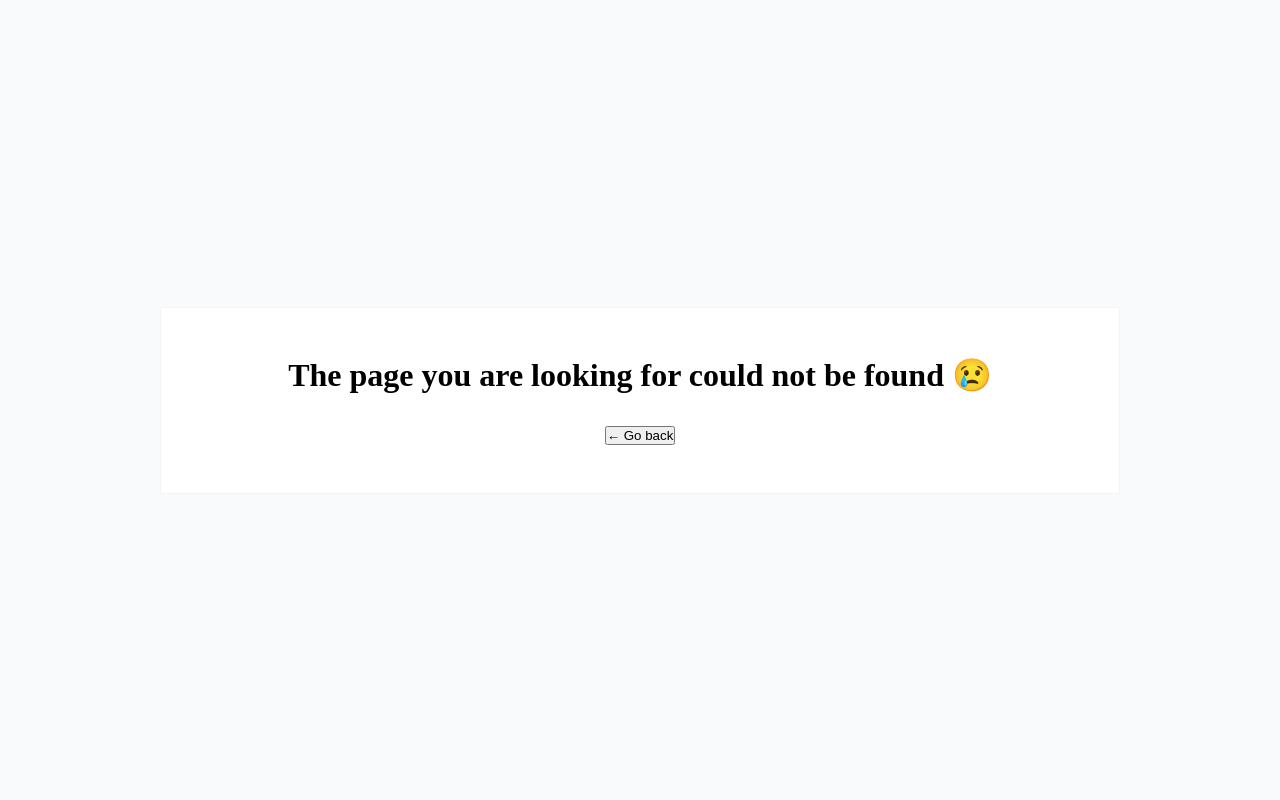
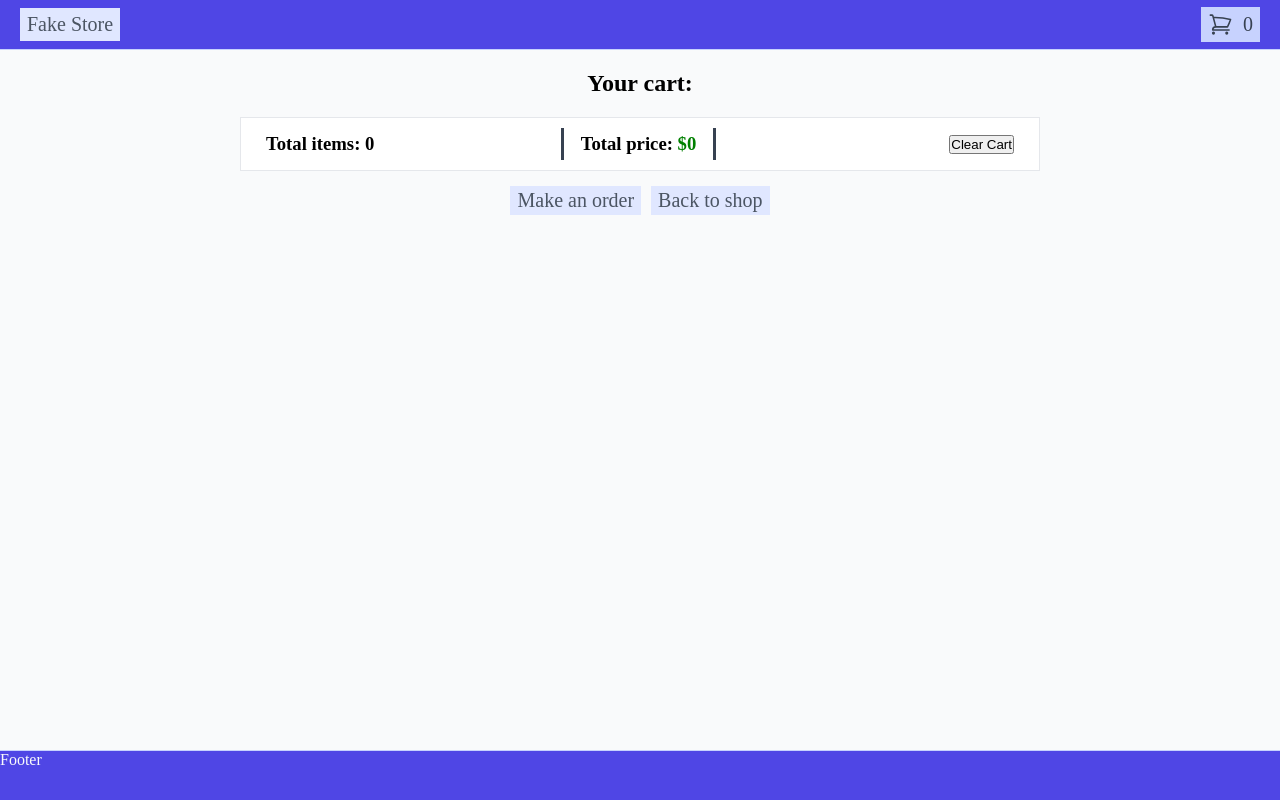
Before and after one commit to rgb-katana/intern-lad-store, a React (Vite) app: page /shop/cart in a window 1280 px wide. Built offline with nearby package versions, Linux system fonts and the light colour scheme.

Commit message:
implement cart page and cart functionality

```diff
--- a/package.json
+++ b/package.json
@@ -12,6 +12,7 @@
   "dependencies": {
     "@reduxjs/toolkit": "^1.9.6",
     "axios": "^1.5.0",
+    "prop-types": "^15.8.1",
     "react": "^18.2.0",
     "react-dom": "^18.2.0",
     "react-icons": "^4.11.0",
--- a/src/App.jsx
+++ b/src/App.jsx
@@ -6,6 +6,7 @@ import Product from './pages/Product';
 import { Provider } from 'react-redux';
 import store from './store';
 import PageNotFound from './pages/PageNotFound';
+import Cart from './pages/Cart';
 
 function App() {
   return (
@@ -17,6 +18,7 @@ function App() {
             <Route index element={<Navigate replace to="shop/products/1" />} />
             <Route path="shop/products/:page" element={<Shop />} />
             <Route path="shop/product/:id" element={<Product />} />
+            <Route path="shop/cart" element={<Cart />} />
           </Route>
           <Route path="*" element={<PageNotFound />} />
         </Routes>
--- /dev/null
+++ b/src/features/Cart/CartItem.jsx
@@ -0,0 +1,64 @@
+import PropTypes from 'prop-types';
+import { useSelector } from 'react-redux';
+
+import styled from 'styled-components';
+import { getCurrentQuantityById } from './cartSlice';
+import UpdateItemQuantity from './UpdateItemQuantity';
+
+export const StyledCartItem = styled.div`
+  background-color: white;
+  padding: 1rem 2rem;
+  border: 1px solid var(--color-grey-200);
+  display: grid;
+  grid-template-columns: 2fr 1fr 2fr;
+`;
+
+export const InnerContainer = styled.div`
+  align-self: center;
+  display: flex;
+  height: 100%;
+  justify-content: center;
+  align-items: center;
+  padding: 0.5rem;
+  &:first-child {
+    justify-content: left;
+  }
+  &:not(:last-child) {
+    border-right: 3px solid var(--color-grey-700);
+  }
+  &:last-child {
+    justify-content: right;
+  }
+`;
+
+export const Price = styled.span`
+  color: green;
+`;
+
+function CartItem({ item }) {
+  const currentQuantity = useSelector(getCurrentQuantityById(item.id));
+
+  return (
+    <StyledCartItem>
+      <InnerContainer>
+        <span>{item.title}</span>
+      </InnerContainer>
+      <InnerContainer>
+        <Price>${item.price}</Price>
+      </InnerContainer>
+      <InnerContainer>
+        <UpdateItemQuantity product={item} currentQuantity={currentQuantity} />
+      </InnerContainer>
+    </StyledCartItem>
+  );
+}
+
+export default CartItem;
+
+CartItem.propTypes = {
+  item: PropTypes.shape({
+    title: PropTypes.string,
+    price: PropTypes.number,
+    id: PropTypes.number,
+  }),
+};
--- a/src/features/Cart/CartList.jsx
+++ b/src/features/Cart/CartList.jsx
@@ -1,9 +1,49 @@
-import styled from "styled-components";
+import PropTypes from 'prop-types';
+import styled from 'styled-components';
+import CartItem, { InnerContainer, Price, StyledCartItem } from './CartItem';
+import { useDispatch, useSelector } from 'react-redux';
+import { clearCart, getTotalCartPrice } from './cartSlice';
 
-const StyledCartList = styled.div``;
+const StyledCartList = styled.ul`
+  margin-top: 2rem;
+  width: 95%;
+  max-width: 80rem;
+  display: grid;
+  grid-template-rows: auto;
+  gap: 2rem;
+  margin-bottom: 1.5rem;
+`;
 
-function CartList() {
-  return <StyledCartList></StyledCartList>;
+function CartList({ cart }) {
+  const dispatch = useDispatch();
+  const price = useSelector(getTotalCartPrice);
+
+  return (
+    <StyledCartList>
+      {cart.map(item => (
+        <li key={item.id}>
+          <CartItem item={item} />
+        </li>
+      ))}
+      <StyledCartItem>
+        <InnerContainer>
+          <h3>Total items: {cart.length}</h3>
+        </InnerContainer>
+        <InnerContainer>
+          <h3 style={{ textAlign: 'center' }}>
+            Total price: <Price>${price}</Price>
+          </h3>
+        </InnerContainer>
+        <InnerContainer>
+          <button onClick={() => dispatch(clearCart())}>Clear Cart</button>
+        </InnerContainer>
+      </StyledCartItem>
+    </StyledCartList>
+  );
 }
 
 export default CartList;
+
+CartList.propTypes = {
+  cart: PropTypes.array,
+};
--- a/src/features/Cart/cartSlice.js
+++ b/src/features/Cart/cartSlice.js
@@ -1,11 +1,11 @@
-import { createSlice } from "@reduxjs/toolkit";
+import { createSlice } from '@reduxjs/toolkit';
 
 const initialState = {
   cart: [],
 };
 
 const cartSlice = createSlice({
-  name: "cart",
+  name: 'cart',
   initialState,
   reducers: {
     addItem(state, action) {
@@ -13,17 +13,17 @@ const cartSlice = createSlice({
     },
     deleteItem(state, action) {
       // Можно сделать пейлоад айди просто
-      state.cart = state.cart.filter((item) => item.id !== action.payload.id);
+      state.cart = state.cart.filter(item => item.id !== action.payload.id);
     },
     increaseItemQuantity(state, action) {
       // Можно сделать пейлоад айди просто
-      const item = state.cart.find((item) => item.id === action.payload.id);
+      const item = state.cart.find(item => item.id === action.payload.id);
       item.quantity++;
       item.totalPrice = item.quantity * item.price;
     },
     decreaseItemQuantity(state, action) {
       // тоже можно сделать пейлоад простым айди и ещё аккуратнее с последним ифом
-      const item = state.cart.find((item) => item.id === action.payload.id);
+      const item = state.cart.find(item => item.id === action.payload.id);
       item.quantity--;
       item.totalPrice = item.quantity * item.price;
 
@@ -45,10 +45,10 @@ export const {
   clearCart,
 } = cartSlice.actions;
 
-export const getCurrentQuantityById = (id) => (state) =>
-  state.cart.cart.find((item) => item.id === id)?.quantity ?? 0;
+export const getCurrentQuantityById = id => state =>
+  state.cart.cart.find(item => item.id === id)?.quantity ?? 0;
 
-export const getTotalCartPrice = (state) =>
+export const getTotalCartPrice = state =>
   state.cart.cart.reduce((accum, cur) => accum + cur.totalPrice, 0);
 
-// export const getCart = (state) => state.cart.cart;
+export const getCart = state => state.cart.cart;
--- a/src/pages/Cart.jsx
+++ b/src/pages/Cart.jsx
@@ -1,9 +1,61 @@
-import styled from "styled-components";
+import { useSelector } from 'react-redux';
+import styled from 'styled-components';
+import { getCart } from '../features/Cart/cartSlice';
+import CartList from '../features/Cart/CartList';
+import { NavLink } from 'react-router-dom';
+import Row from '../ui/Row';
 
-const StyledCart = styled.div``;
+const StyledCart = styled.div`
+  padding-left: 1rem;
+  padding-right: 1rem;
+  padding-top: 0.8rem;
+  padding-bottom: 0.8rem;
+  padding: 2rem;
+  display: flex;
+  justify-content: center;
+  flex-direction: column;
+  align-items: center;
+`;
+
+const StyledNavLink = styled(NavLink)`
+  width: auto;
+  padding: 0.3rem 0.7rem;
+  align-self: center;
+  text-align: center;
+
+  &:link,
+  &:visited {
+    color: var(--color-grey-600);
+    background-color: var(--color-main-100);
+    font-size: 1.6rem;
+    font-weight: 500;
+    font-size: 2rem;
+  }
+
+  &:hover,
+  &:active,
+  &.active:link,
+  &.active:visited {
+    /* color: var(--color-grey-800); */
+    color: var(--color-grey-50);
+    background-color: var(--color-main-600);
+    border-radius: var(--border-radius-sm);
+  }
+`;
 
 function Cart() {
-  return <StyledCart></StyledCart>;
+  const cart = useSelector(getCart);
+
+  return (
+    <StyledCart>
+      <h2>Your cart:</h2>
+      <CartList cart={cart} />
+      <Row type="horizontal">
+        <StyledNavLink to="/order">Make an order</StyledNavLink>
+        <StyledNavLink to="/">Back to shop</StyledNavLink>
+      </Row>
+    </StyledCart>
+  );
 }
 
 export default Cart;
--- a/src/ui/Header.jsx
+++ b/src/ui/Header.jsx
@@ -1,6 +1,8 @@
-import { NavLink } from "react-router-dom";
-import styled from "styled-components";
-import { HiOutlineShoppingCart } from "react-icons/hi2";
+import { NavLink } from 'react-router-dom';
+import styled from 'styled-components';
+import { HiOutlineShoppingCart } from 'react-icons/hi2';
+import { useSelector } from 'react-redux';
+import { getCart } from '../features/Cart/cartSlice';
 
 const StyledHeader = styled.header`
   background-color: var(--color-main-600);
@@ -22,6 +24,7 @@ const StyledNavLink = styled(NavLink)`
   justify-content: center;
   align-items: center;
   transition: all 0.5s ease-out;
+  gap: 1rem;
 
   &:link,
   &:visited {
@@ -47,14 +50,19 @@ const StyledCartIcon = styled(HiOutlineShoppingCart)`
   height: auto;
 `;
 
+const StyledCounter = styled.div``;
+
 function Header() {
+  const cart = useSelector(getCart);
+
   return (
     <StyledHeader>
       <StyledNavLink to="/">
         <span>Fake Store</span>
       </StyledNavLink>
-      <StyledNavLink to="/cart">
+      <StyledNavLink to="shop/cart">
         <StyledCartIcon />
+        <StyledCounter>{cart.length}</StyledCounter>
       </StyledNavLink>
     </StyledHeader>
   );
--- /dev/null
+++ b/src/ui/Row.jsx
@@ -0,0 +1,27 @@
+import styled, { css } from 'styled-components';
+
+const Row = styled.div`
+  display: flex;
+
+  ${props =>
+    props.type === 'horizontal' &&
+    css`
+      justify-content: space-between;
+      align-items: center;
+      gap: 1rem;
+    `}
+
+  ${props =>
+    props.type === 'vertical' &&
+    css`
+      flex-direction: column;
+      justify-content: space-between;
+      gap: 1.6rem;
+    `}
+`;
+
+Row.defaultProps = {
+  type: 'vertical',
+};
+
+export default Row;
```
Also changed, not shown: src/pages/Shop.jsx (+6 -6 lines), 1 other file (tests, documents, lock files or other folders).
